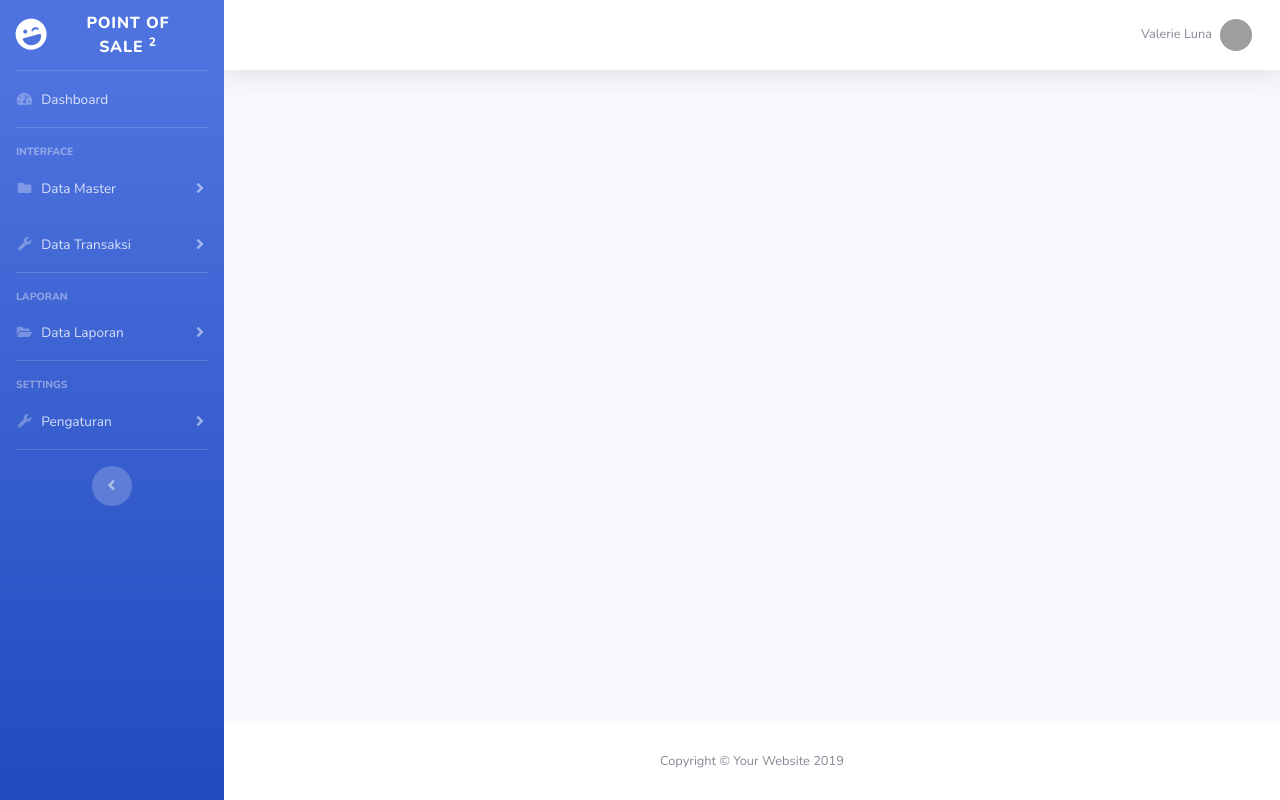
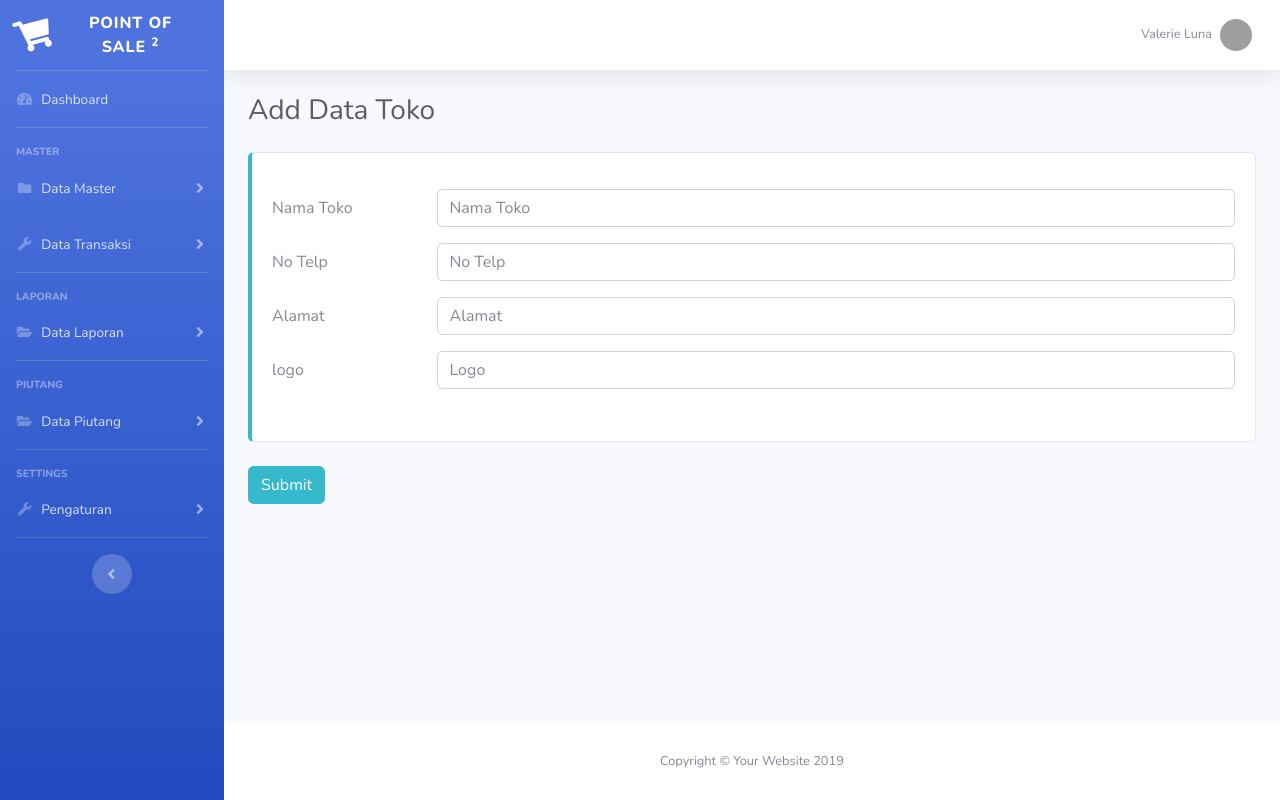
Before and after one commit to arissaturrohman/posku, a PHP site: page /index.php?page=brand&aksi=add in a window 1280 px wide. Run offline with PHP 8.4, Linux system fonts and the light colour scheme; grey boxes are pictures that could not be loaded.

Commit message:
menambah form insert brand

```diff
--- /dev/null
+++ b/echo.php
@@ -0,0 +1,6 @@
+<?php
+
+$nama = "Aris";
+echo $nama;
+
+?>
--- /dev/null
+++ b/inc/config.php
@@ -0,0 +1,3 @@
+<?php
+
+$conn = new mysqli("localhost", "root", "", "db_pos");
--- a/index.php
+++ b/index.php
@@ -1,6 +1,8 @@
 <?php
 
 error_reporting(E_ALL ^(E_NOTICE | E_WARNING));
+
+include("inc/config.php");
 
 ?>
 <!DOCTYPE html>
@@ -14,7 +16,7 @@ error_reporting(E_ALL ^(E_NOTICE | E_WARNING));
   <meta name="description" content="">
   <meta name="author" content="">
 
-  <title>SB Admin 2 - Blank</title>
+  <title>Point of Sale</title>
 
   <!-- Custom fonts for this template-->
   <link href="vendor/fontawesome-free/css/all.min.css" rel="stylesheet" type="text/css">
@@ -36,7 +38,7 @@ error_reporting(E_ALL ^(E_NOTICE | E_WARNING));
       <!-- Sidebar - Brand -->
       <a class="sidebar-brand d-flex align-items-center justify-content-center" href="index.html">
         <div class="sidebar-brand-icon rotate-n-15">
-          <i class="fas fa-laugh-wink"></i>
+          <i class="fas fa-shopping-cart"></i>
         </div>
         <div class="sidebar-brand-text mx-3">Point of Sale <sup>2</sup></div>
       </a>
@@ -56,7 +58,7 @@ error_reporting(E_ALL ^(E_NOTICE | E_WARNING));
 
       <!-- Heading -->
       <div class="sidebar-heading">
-        Interface
+        Master
       </div>
 
       <!-- Nav Item - Pages Collapse Menu -->
@@ -109,6 +111,30 @@ error_reporting(E_ALL ^(E_NOTICE | E_WARNING));
             <h6 class="collapse-header">Laporan</h6>
             <a class="collapse-item" href="?page=lap_pembelian">Pembelian</a>
             <a class="collapse-item" href="?page=lap_penjualan">Penjualan</a>
+
+          </div>
+        </div>
+      </li>
+
+      <!-- Divider -->
+      <hr class="sidebar-divider">
+
+      <!-- Heading -->
+      <div class="sidebar-heading">
+        Piutang
+      </div>
+
+      <!-- Nav Item - Pages Collapse Menu -->
+      <li class="nav-item">
+        <a class="nav-link collapsed" href="#" data-toggle="collapse" data-target="#piutang" aria-expanded="true" aria-controls="collapsePages">
+          <i class="fas fa-fw fa-folder-open"></i>
+          <span>Data Piutang</span>
+        </a>
+        <div id="piutang" class="collapse" aria-labelledby="headingPages" data-parent="#accordionSidebar">
+          <div class="bg-white py-2 collapse-inner rounded">
+            <h6 class="collapse-header">Laporan</h6>
+            <a class="collapse-item" href="?page=piutang">Piutang</a>
+            <a class="collapse-item" href="?page=hutang">Hutang</a>
 
           </div>
         </div>
@@ -266,10 +292,20 @@ error_reporting(E_ALL ^(E_NOTICE | E_WARNING));
             if ($aksi == "") {
                 include('page/brand/brand.php');
                 }
-          }
-          else {
-            include('dashboard.php');
-          }
+            elseif ($aksi == "add") {
+              include('page/brand/add.php');
+              }
+            elseif ($aksi == "edit") {
+              include('page/brand/edit.php');
+              }
+            elseif ($aksi == "delete") {
+              include('page/brand/delete.php');
+              }
+          }  elseif ($page == "") {
+    include "dashboard.php";
+} else {
+    echo "Halaman tidak ditemukan";
+}
 
           ?>
 
--- /dev/null
+++ b/page/brand/add.php
@@ -0,0 +1,57 @@
+<h1 class="h3 mb-4 text-gray-800">Add Data Toko</h1>
+<div class="card mb-4 py-3 border-left-info">
+  <div class="card-body">
+
+    <form action="" method="post">
+      <div class="mb-3 row">
+      <label for="toko" class="col-sm-2 col-form-label">Nama Toko</label>
+      <div class="col-sm-10">
+        <input type="text" class="form-control" name="toko" id="toko" placeholder="Nama Toko">
+      </div>
+      </div>
+      <div class="mb-3 row">
+      <label for="telp" class="col-sm-2 col-form-label">No Telp</label>
+      <div class="col-sm-10">
+        <input type="number" class="form-control" name="telp" id="telp" placeholder="No Telp">
+      </div>
+      </div>
+      <div class="mb-3 row">
+      <label for="alamat" class="col-sm-2 col-form-label">Alamat</label>
+      <div class="col-sm-10">
+        <input type="text" class="form-control" name="alamat" id="alamat" placeholder="Alamat">
+      </div>
+      </div>
+      <div class="mb-3 row">
+      <label for="logo" class="col-sm-2 col-form-label">logo</label>
+      <div class="col-sm-10">
+        <input type="text" class="form-control" name="logo" id="logo" placeholder="Logo">
+      </div>
+      </div>
+
+  </div>
+</div>
+      <button type="submit" name="submit" class="btn btn-info">Submit</button>
+    </form>
+
+
+<?php
+
+if (isset($_POST['submit'])) {
+$toko = mysqli_real_escape_string($conn, $_POST['toko']);
+$telp = mysqli_real_escape_string($conn, $_POST['telp']);
+$alamat = mysqli_real_escape_string($conn, $_POST['alamat']);
+$logo = mysqli_real_escape_string($conn, $_POST['logo']);
+
+  $sql = $conn->query("INSERT INTO tb_toko (nama_toko, no_telp, alamat, logo_toko) VALUES('$toko', '$telp', '$alamat', '$logo')");
+
+  if ($sql) {
+    ?>
+    <script>
+      alert("Data berhasil ditambah");
+      window.location.href="?page=brand";
+    </script>
+    <?php
+  }
+}
+
+?>
```
Also changed, not shown: dashboard.php (+80 -0 lines), page/brand/brand.php (added, +54 -0 lines), page/brand/delete.php (added), page/brand/edit.php (added).
